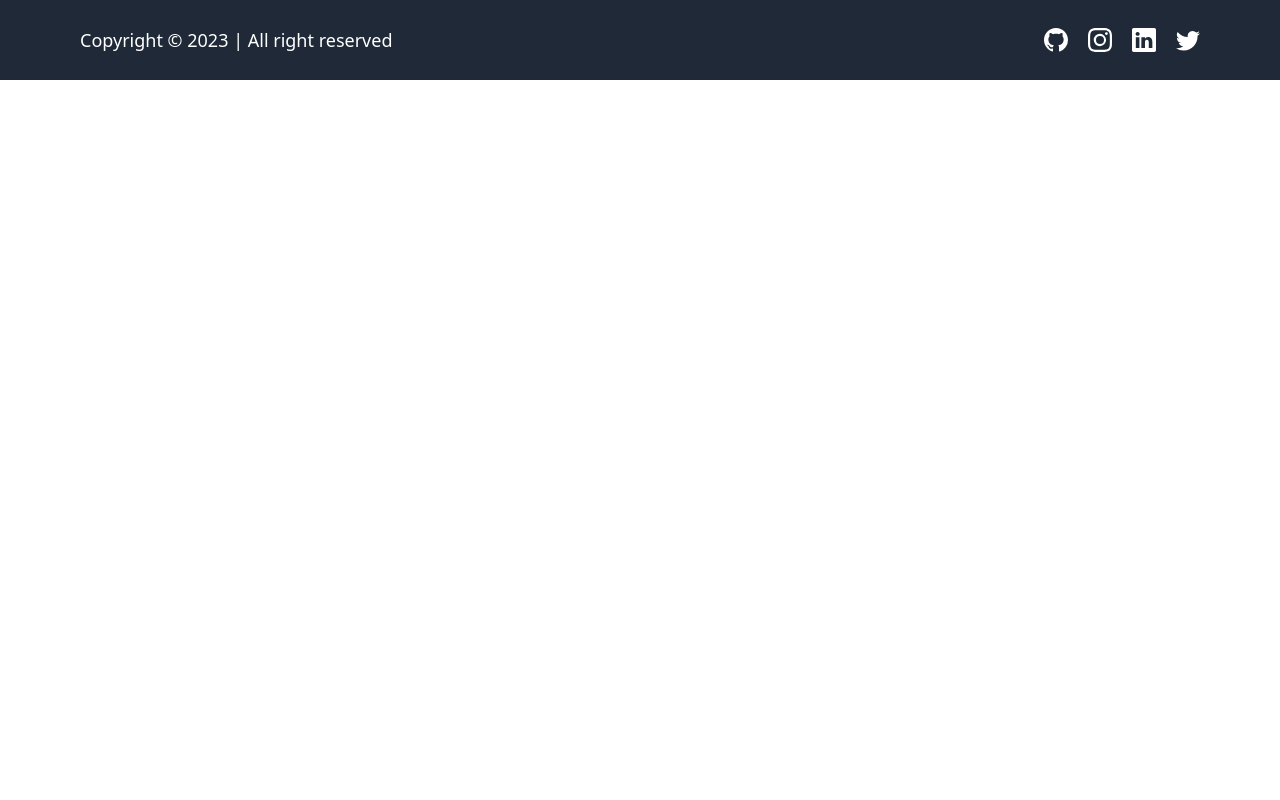
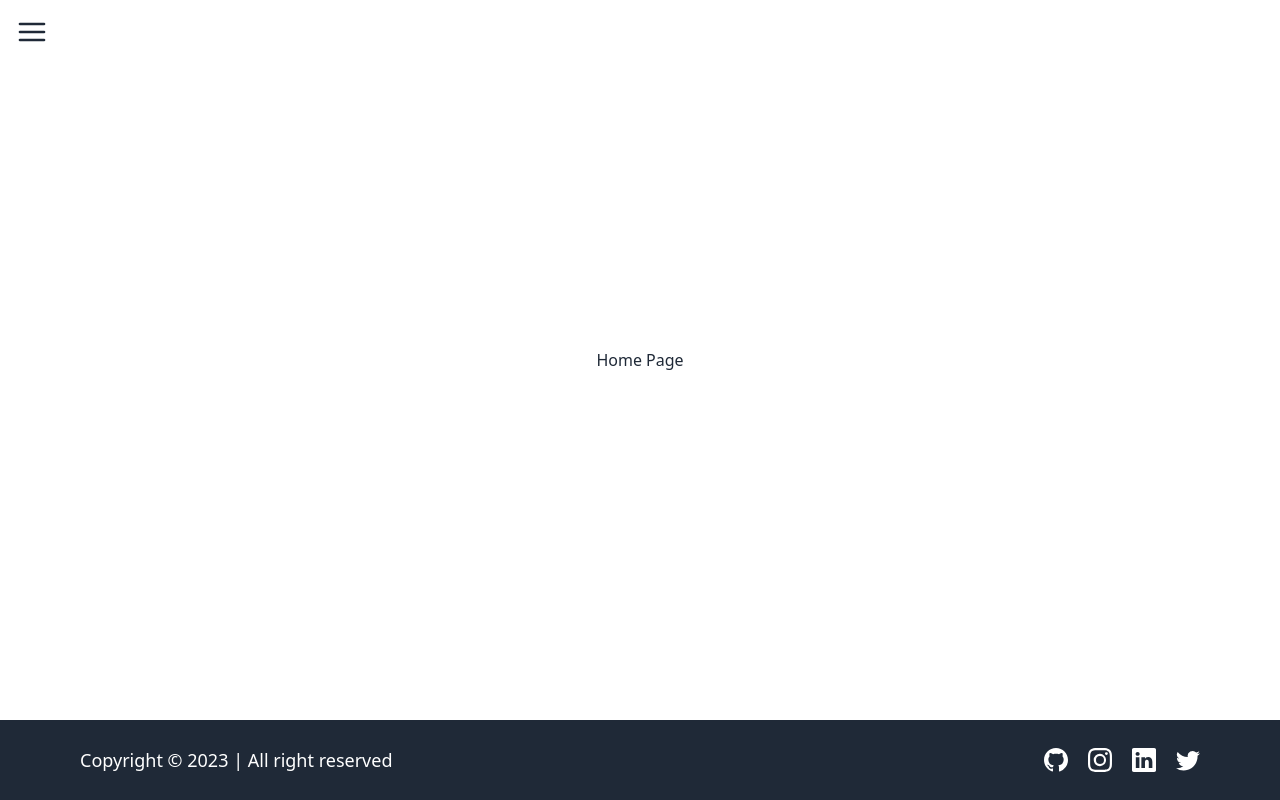
Before and after one commit to Deepak-GitHub1474/DazzleShop, a React (Vite) app: page / in a window 1280 px wide. Built offline with nearby package versions, Linux system fonts and the light colour scheme.

Commit message:
Added page layout and side bar

```diff
--- a/index.html
+++ b/index.html
@@ -1,5 +1,5 @@
 <!doctype html>
-<html lang="en" data-theme="bumblebee">
+<html lang="en">
   <head>
     <meta charset="UTF-8" />
     <link rel="icon" type="image/svg+xml" href="DS.jpg" />
--- a/src/App.jsx
+++ b/src/App.jsx
@@ -1,14 +1,15 @@
-import './App.css'
+import "./App.css";
 
-import Footer from './components/Footer'
+import { Route, Routes } from "react-router-dom";
+
+import Home from "./pages/Home";
 
 function App() {
-
   return (
-    <>
-     <Footer />
-    </>
-  )
+    <Routes>
+      <Route path="/" element={<Home />}/>
+    </Routes>
+  );
 }
 
-export default App
+export default App;
--- /dev/null
+++ b/src/layouts/PageLayout.jsx
@@ -0,0 +1,59 @@
+import { AiFillCloseCircle } from "react-icons/ai";
+import { FiMenu } from "react-icons/fi";
+
+import Footer from "../components/Footer";
+import { Link } from "react-router-dom";
+
+function PageLayout({ children }) {
+  function changeWidth() {
+    const drawerSide = document.getElementsByClassName("drawer-side");
+    drawerSide[0].style.width = "auto";
+  }
+
+  function hideDrawer() {
+    const element = document.getElementsByClassName("drawer-toggle");
+    element[0].checked = false;
+
+    const drawerSide = document.getElementsByClassName("drawer-side");
+    drawerSide[0].style.width = "0";
+  }
+
+  return (
+    <div className="min-h-[90vh]">
+      <div className="drawer absolute left-0 z-50 w-full">
+        <input id="my-drawer" type="checkbox" className="drawer-toggle" />
+        <div className="drawer-content">
+          <label htmlFor="my-drawer">
+            <FiMenu
+              onClick={changeWidth}
+              size={"32px"}
+              className="font-bold m-4"
+            />
+          </label>
+        </div>
+        <div className="drawer-side w-0">
+          <label htmlFor="my-drawer" className="drawer-overlay"></label>
+          <ul className="menu p-4 w-48 h-[90%] sm:w-80 bg-base-200 text-base-content relative">
+            <li className="w-fit absolute right-2 z-50">
+              <button onClick={hideDrawer}>
+                <AiFillCloseCircle size={24} />
+              </button>
+            </li>
+            <li>
+              <Link to="/">Home</Link>
+            </li>
+            <li>
+              <Link to="/">Category/Collection</Link>
+            </li>
+          </ul>
+        </div>
+      </div>
+
+      {children}
+
+      <Footer />
+    </div>
+  );
+}
+
+export default PageLayout;
--- /dev/null
+++ b/src/pages/Home.jsx
@@ -0,0 +1,13 @@
+import HomeLayout from "../layouts/PageLayout";
+function Home() {
+
+    return (
+        <HomeLayout>
+            <div className="min-h-[90vh] flex items-center justify-center">
+                Home Page
+            </div>
+        </HomeLayout>
+    )
+}
+
+export default Home;
```
Also changed, not shown: src/main.jsx (+10 -5 lines), .eslintrc.cjs.
